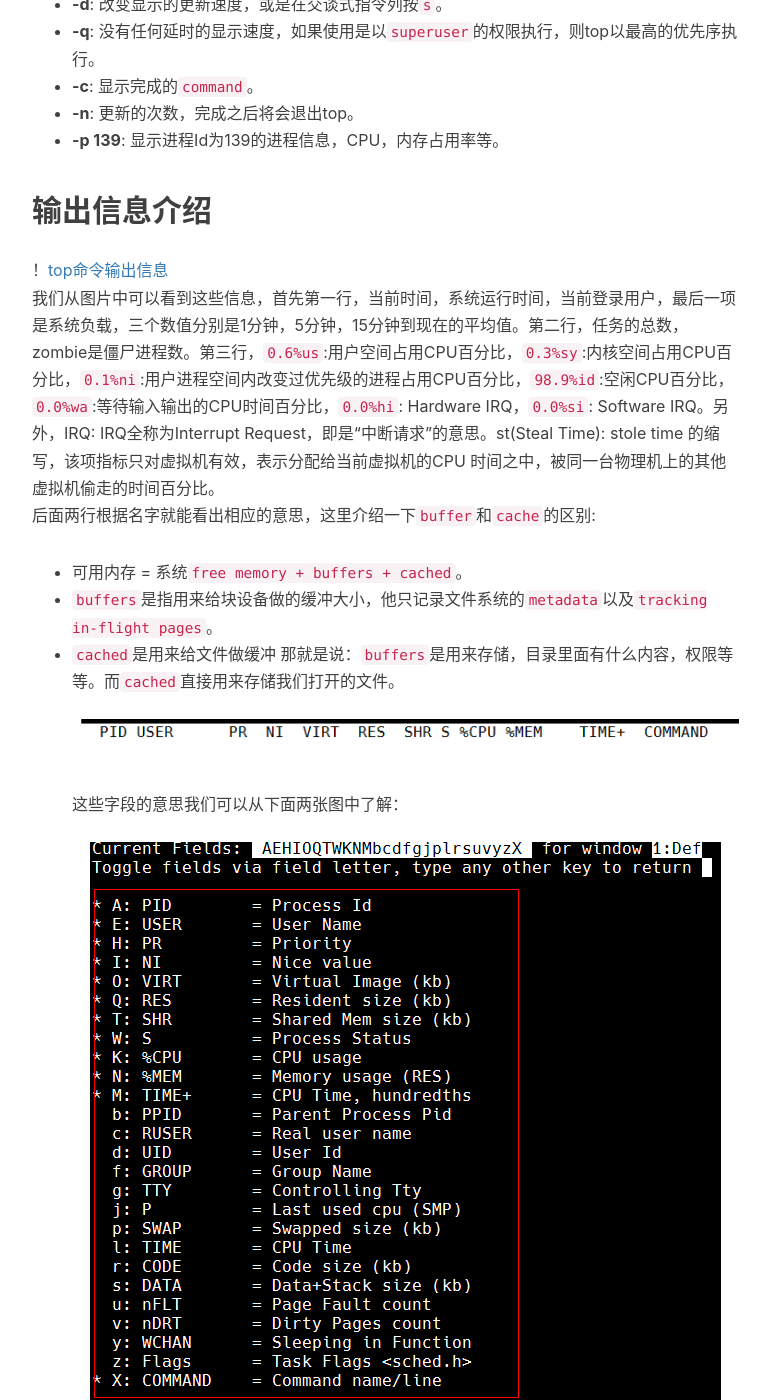
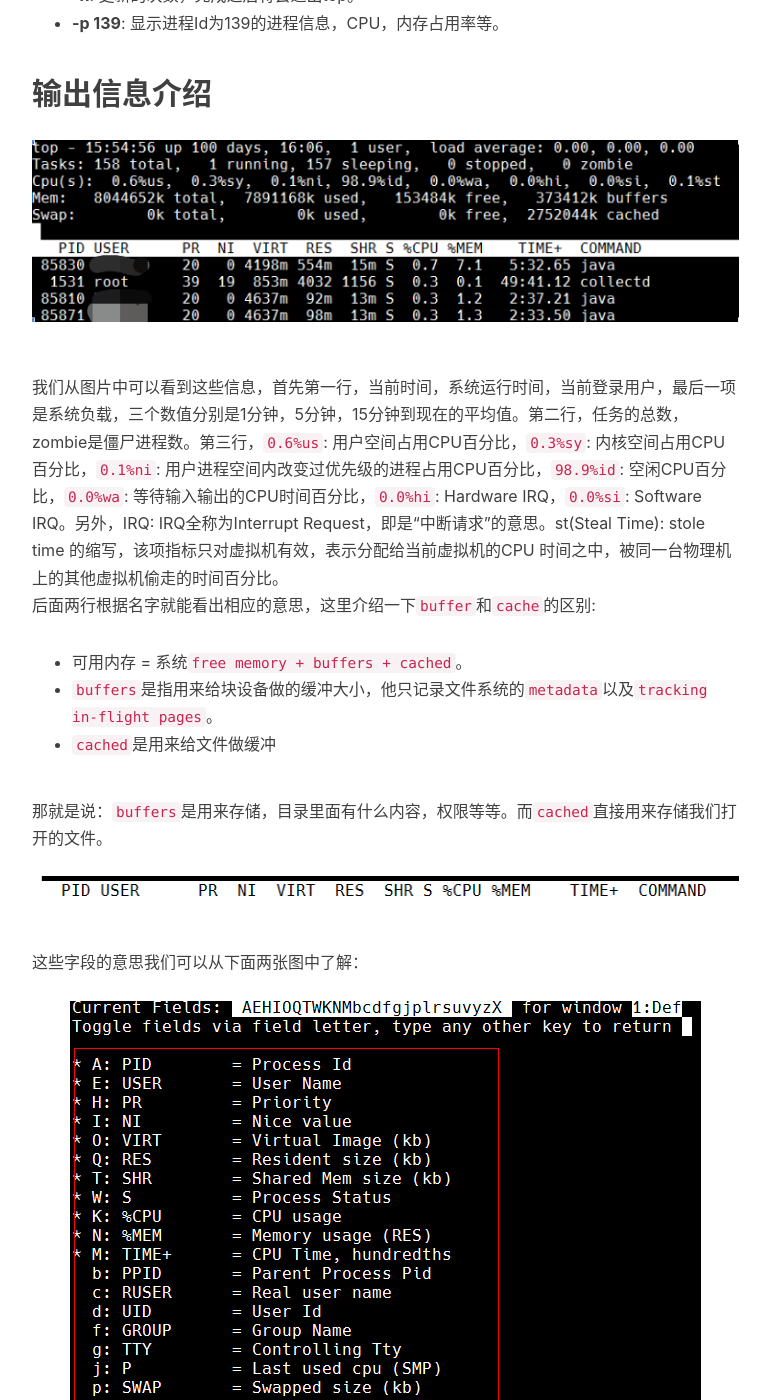
Before and after one commit to huaileicoder/huaileicoder.github-io, a Jekyll site: the page built from _posts/2018-09-15-Linux命令-top.markdown, in a window 1280 px wide and 1400 px high, scrolled down 846 px. Shown: the whole window, without its empty margins (233-1003 px from the left). Built offline with Jekyll 4.4.1, drawn with Linux system fonts in a browser that asks for light colours; nearby versions of some CDN libraries; comment, search, counter and statistics services are not loaded; some of the changed text lies outside the part shown.

Commit message:
modify linux top blog

```diff
--- a/_posts/2018-09-15-Linux命令-top.markdown
+++ b/_posts/2018-09-15-Linux命令-top.markdown
@@ -9,7 +9,8 @@
     -Linux
 
 ---
->>> 温暖(live) --tiger
+
+> 温暖(live) --tiger
 
 ## 常用参数
 Linux中`top`命令用于`实时显示process的动态`。
@@ -21,12 +22,13 @@
 - **-p 139**: 显示进程Id为139的进程信息，CPU，内存占用率等。
 
 ## 输出信息介绍
-！[top命令输出信息](/img/in-post/post-linux/post-top-1.png)
-我们从图片中可以看到这些信息，首先第一行，当前时间，系统运行时间，当前登录用户，最后一项是系统负载，三个数值分别是1分钟，5分钟，15分钟到现在的平均值。第二行，任务的总数，zombie是僵尸进程数。第三行，`0.6%us`:用户空间占用CPU百分比，`0.3%sy`:内核空间占用CPU百分比，`0.1%ni`:用户进程空间内改变过优先级的进程占用CPU百分比，`98.9%id`:空闲CPU百分比，`0.0%wa`:等待输入输出的CPU时间百分比，`0.0%hi`: Hardware IRQ，`0.0%si`: Software IRQ。另外，IRQ: IRQ全称为Interrupt Request，即是“中断请求”的意思。st(Steal Time): stole time 的缩写，该项指标只对虚拟机有效，表示分配给当前虚拟机的CPU 时间之中，被同一台物理机上的其他虚拟机偷走的时间百分比。
+![top命令输出信息](/img/in-post/post-linux/post-top-1.png)
+我们从图片中可以看到这些信息，首先第一行，当前时间，系统运行时间，当前登录用户，最后一项是系统负载，三个数值分别是1分钟，5分钟，15分钟到现在的平均值。第二行，任务的总数，zombie是僵尸进程数。第三行，`0.6%us`: 用户空间占用CPU百分比，`0.3%sy`: 内核空间占用CPU百分比，`0.1%ni`: 用户进程空间内改变过优先级的进程占用CPU百分比，`98.9%id`: 空闲CPU百分比，`0.0%wa`: 等待输入输出的CPU时间百分比，`0.0%hi`: Hardware IRQ，`0.0%si`: Software IRQ。另外，IRQ: IRQ全称为Interrupt Request，即是“中断请求”的意思。st(Steal Time): stole time 的缩写，该项指标只对虚拟机有效，表示分配给当前虚拟机的CPU 时间之中，被同一台物理机上的其他虚拟机偷走的时间百分比。
 后面两行根据名字就能看出相应的意思，这里介绍一下`buffer`和`cache`的区别:
 - 可用内存 = 系统`free memory + buffers + cached`。
 - `buffers`是指用来给块设备做的缓冲大小，他只记录文件系统的`metadata`以及`tracking in-flight pages`。
 - `cached`是用来给文件做缓冲
+
 那就是说：`buffers`是用来存储，目录里面有什么内容，权限等等。而`cached`直接用来存储我们打开的文件。
 ![top命令输出信息](/img/in-post/post-linux/post-top-2.png)
 这些字段的意思我们可以从下面两张图中了解：
@@ -44,7 +46,7 @@
 - **q**： 退出程序。
 - **r**： 重新安排一个进程的优先级别。系统提示用户输入需要改变的进程PID以及需要设置的进程优先级值。输入一个正值将使优先级降低，反之则可以使该进程拥有更高的优先权。默认值是`10`。
 - **S**： 切换到累计模式。
-- **s**： 改变两次刷新之间的延迟时间。系统将提示用户输入新的时间，单位为`s`。如果有小数，就换算成`ms`。输入`0`值则系统将不断刷新，默认值是`5s。需要注意的是如果设置太小的时间，很可能会引起不断刷新，从而根本来不及看清显示的情况，而且系统负载也会大大增加。
+- **s**： 改变两次刷新之间的延迟时间。系统将提示用户输入新的时间，单位为`s`。如果有小数，就换算成`ms`。输入`0`值则系统将不断刷新，默认值是`5s`。需要注意的是如果设置太小的时间，很可能会引起不断刷新，从而根本来不及看清显示的情况，而且系统负载也会大大增加。
 - **f**或者**F**： 从当前显示中添加或者删除项目。
 - **o**或者**O**： 改变显示项目的顺序。
 - **l**： 切换显示`平均负载`和`启动时间信息`。
```
Also changed, not shown: 2 other files.
